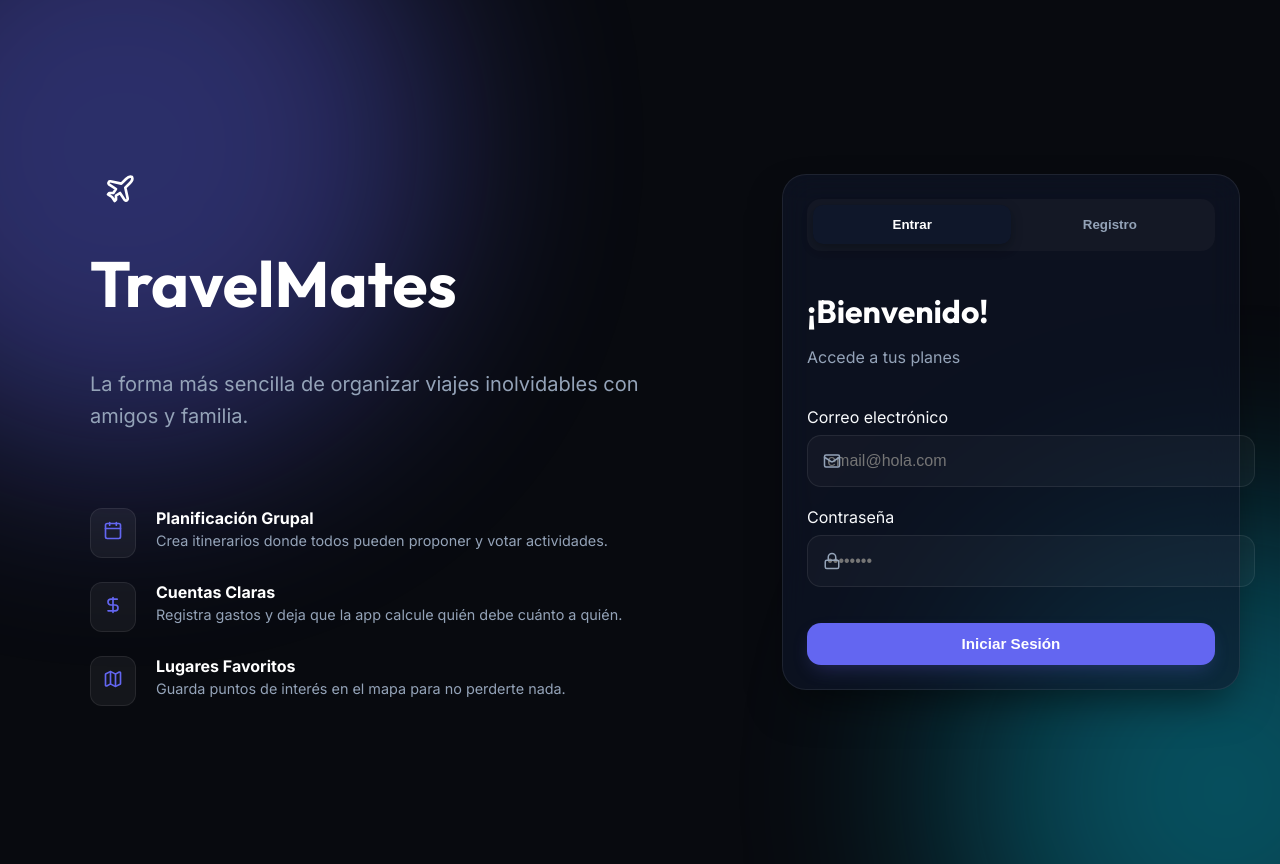
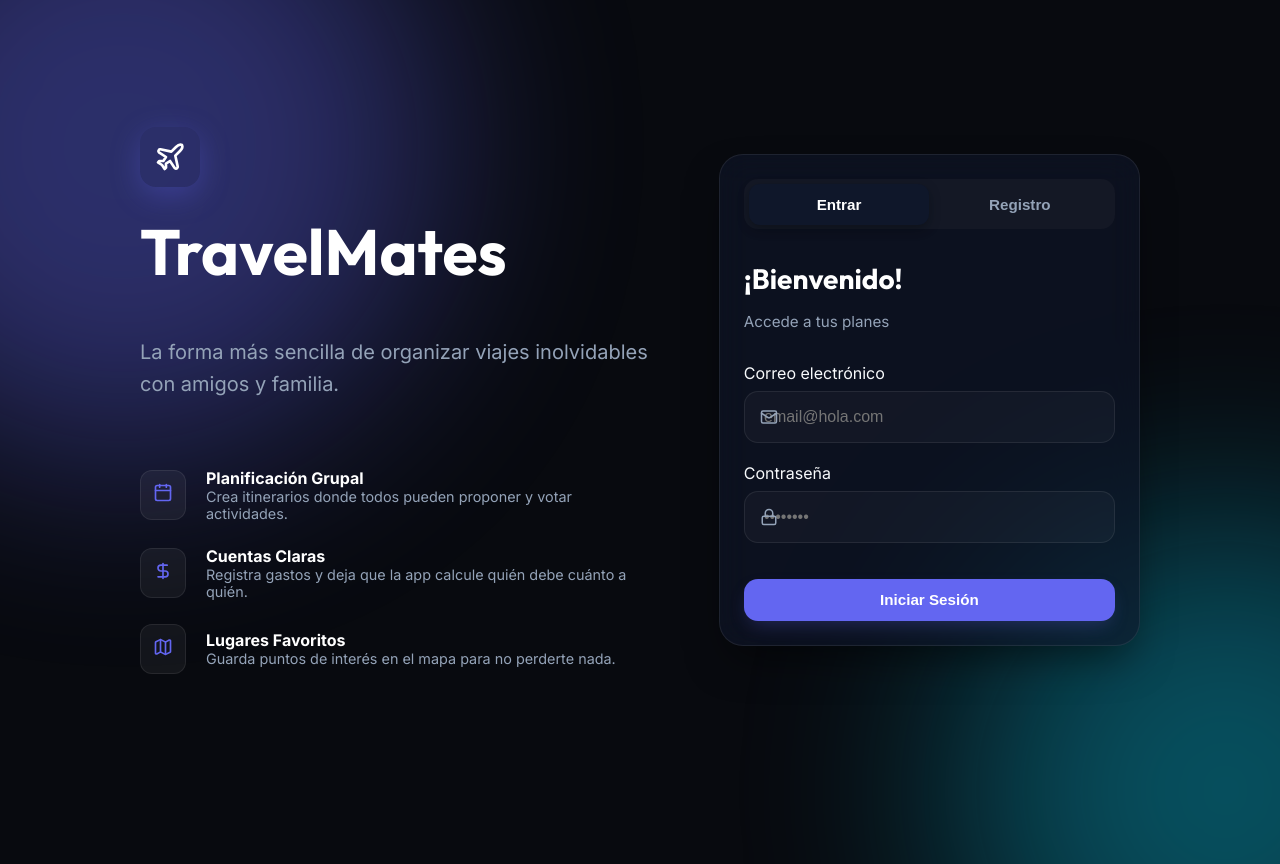
Before and after one commit to melinarivera/TravelMates-App, a React (Vite) app: page /auth in a window 1280 px wide. After the commit the page ends 800 px from the top, so only its background shows below. Built offline with nearby package versions, Linux system fonts and the light colour scheme.

Commit message:
style: refine AuthPage layout, spacing, and typography for improved responsiveness and UI consistency

```diff
--- a/src/pages/AuthPage.css
+++ b/src/pages/AuthPage.css
@@ -3,15 +3,16 @@
   display: flex;
   align-items: center;
   justify-content: center;
-  padding: 2rem;
+  padding: 1.5rem;
+  box-sizing: border-box;
 }
 
 .auth-container {
   width: 100%;
-  max-width: 1100px;
+  max-width: 1000px;
   display: grid;
-  grid-template-columns: 1.2fr 0.8fr;
-  gap: 5rem;
+  grid-template-columns: 1.1fr 0.9fr;
+  gap: 4rem;
   align-items: center;
 }
 
@@ -30,10 +31,11 @@
   align-items: center;
   justify-content: center;
   color: white;
+  box-shadow: 0 8px 30px var(--primary-glow);
 }
 
 .auth-brand-title {
-  font-size: 4rem;
+  font-size: clamp(2.5rem, 5vw, 4rem);
   margin: 0;
   color: white;
 }
@@ -48,12 +50,13 @@
   display: flex;
   flex-direction: column;
   gap: 1.5rem;
-  margin-top: 2rem;
+  margin-top: 1.5rem;
 }
 
 .auth-feature {
   display: flex;
   gap: 1.25rem;
+  align-items: center;
 }
 
 .auth-feature-icon-box {
@@ -62,23 +65,26 @@
   border-radius: 12px;
   color: var(--primary);
   border: 1px solid var(--glass-border);
+  flex-shrink: 0;
 }
 
-.auth-feature strong { color: white; display: block; margin-bottom: 0.25rem; }
+.auth-feature strong { color: white; display: block; font-size: 1rem; }
 .auth-feature p { color: var(--text-muted); font-size: 0.9rem; margin: 0; }
 
 /* FORM PANEL */
 .auth-form-panel {
-  padding: 3rem;
+  padding: 2.5rem;
   width: 100%;
+  box-sizing: border-box;
+  overflow: hidden; /* Evita que los blobs o sombras se salgan */
 }
 
 .auth-tabs {
   display: flex;
   background: rgba(255,255,255,0.03);
-  padding: 0.4rem;
+  padding: 0.3rem;
   border-radius: 14px;
-  margin-bottom: 2.5rem;
+  margin-bottom: 2rem;
 }
 
 .auth-tab {
@@ -89,8 +95,9 @@
   color: var(--text-muted);
   font-weight: 700;
   cursor: pointer;
-  border-radius: 10px;
+  border-radius: 11px;
   transition: all 0.2s;
+  font-size: 0.95rem;
 }
 
 .auth-tab.active {
@@ -99,8 +106,8 @@
   box-shadow: 0 4px 12px rgba(0,0,0,0.3);
 }
 
-.auth-form-title { font-size: 2rem; margin: 0 0 0.5rem; color: white; }
-.auth-form-sub { color: var(--text-muted); margin-bottom: 2.5rem; }
+.auth-form-title { font-size: 1.75rem; margin: 0 0 0.5rem; color: white; }
+.auth-form-sub { color: var(--text-muted); margin-bottom: 2rem; font-size: 0.95rem; }
 
 .auth-form {
   display: flex;
@@ -108,10 +115,11 @@
   gap: 1.25rem;
 }
 
-.form-group { display: flex; flex-direction: column; gap: 0.5rem; }
+.form-group { display: flex; flex-direction: column; gap: 0.5rem; width: 100%; }
 
 .form-input-with-icon {
   position: relative;
+  width: 100%;
 }
 
 .input-icon {
@@ -122,27 +130,15 @@
   color: var(--text-muted);
 }
 
-.form-input { padding-left: 3rem; }
-
-.auth-alert {
-  padding: 1rem;
-  border-radius: 12px;
-  margin-bottom: 1.5rem;
-  font-size: 0.9rem;
-  font-weight: 600;
-}
-.auth-alert-error { background: rgba(244, 63, 94, 0.1); color: var(--coral); border: 1px solid var(--coral); }
-.auth-alert-success { background: rgba(16, 185, 129, 0.1); color: var(--mint); border: 1px solid var(--mint); }
-
-.auth-footer-note {
-  margin-top: 2.5rem;
-  text-align: center;
-  font-size: 0.85rem;
-  color: var(--text-muted);
+.form-input {
+  padding-left: 3rem;
+  box-sizing: border-box;
+  width: 100%;
 }
 
 @media (max-width: 900px) {
-  .auth-container { grid-template-columns: 1fr; gap: 3rem; }
+  .auth-container { grid-template-columns: 1fr; gap: 2rem; }
   .auth-brand { display: none; }
-  .auth-form-panel { padding: 2rem; }
+  .auth-form-panel { padding: 1.5rem; }
+  .auth-form-title { font-size: 1.5rem; }
 }
```
